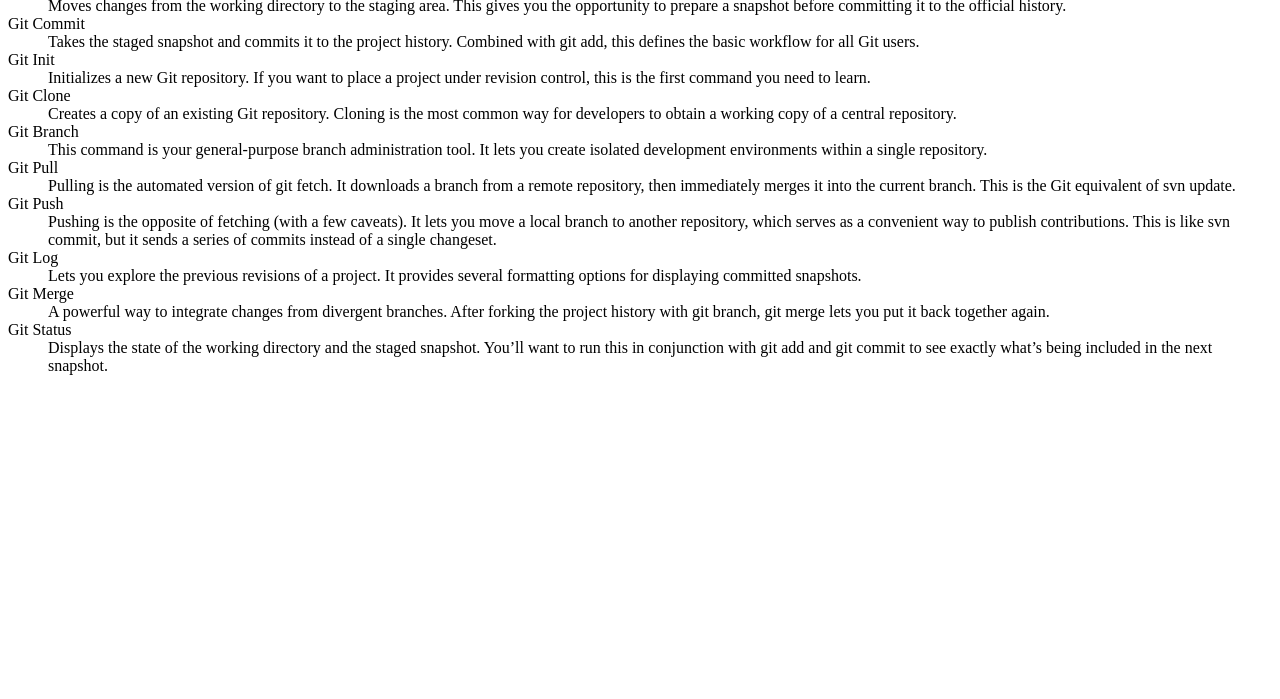
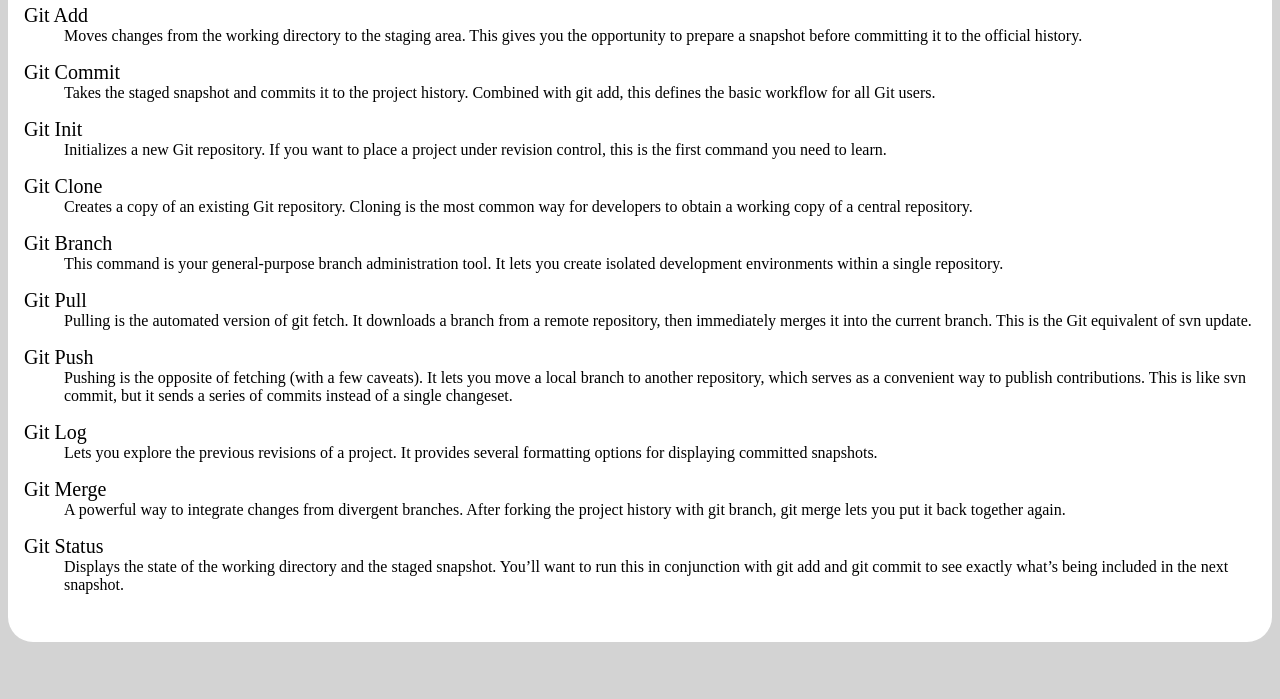
Before and after one commit to casslee1/gitCommandGlossary, a plain HTML site: page index.html in a window 1280 px wide. Shown: the part 101-800 px from the top of the page. Drawn offline with Linux system fonts and the light colour scheme.

Commit message:
Begin to add formatting

```diff
--- a/index.html
+++ b/index.html
@@ -8,6 +8,8 @@
 </head>
 
 <body>
+
+    <div>
     <h1>GIT Commands Glossary</h1>
 
     <dl>
@@ -43,7 +45,7 @@
         <dd>Displays the state of the working directory and the staged snapshot. You’ll want to run this in conjunction with git add and git commit to see exactly what’s being included in the next snapshot.</dd>
 
     </dl>
-
+    </div>
 </body>
 
 </html>
--- a/style.css
+++ b/style.css
@@ -1,3 +1,22 @@
 h1{
     text-align: center;
+    font-family: verdana, sans-serif;
 }
+
+dt{
+    font-size: 1.25em;
+}
+
+dd{
+    padding-bottom: 1em;
+}
+
+body{
+    background-color: lightgrey;
+}
+
+div{
+    padding: 1em;
+    background-color: white;
+    border-radius: 25px;
+}
```
